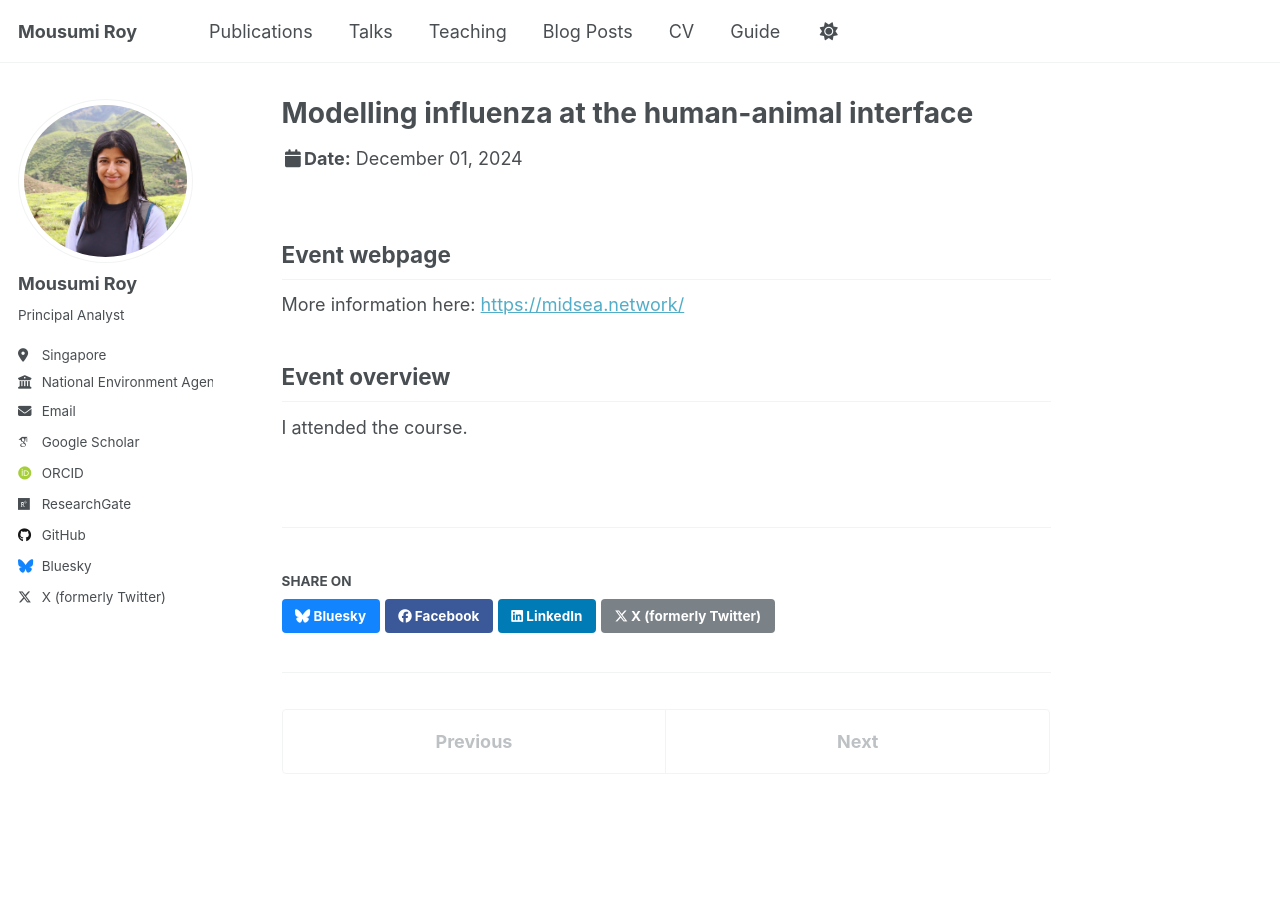
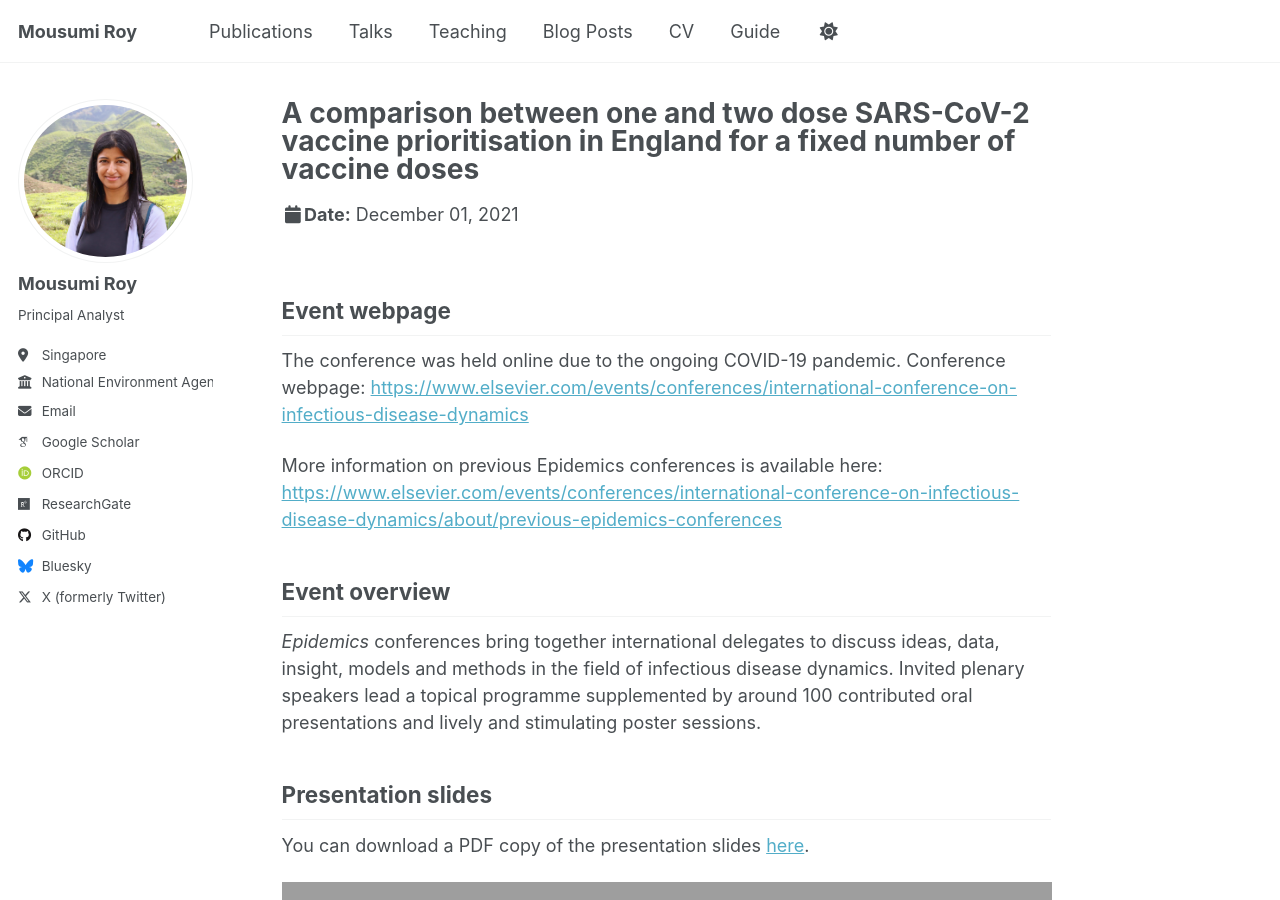
Before and after one commit to mousumi3104/mousumi3104.github.io, a Jekyll site: the page built from _talks/2024-12-01-MIDSEA.md, in a window 1280 px wide and 900 px high. Built offline with Jekyll 4.4.1, drawn with Linux system fonts in a browser that asks for light colours; some web fonts are replaced; a script that is not in the unit is left out; grey boxes are pictures that could not be loaded.

Commit message:
Update 2024-12-01-MIDSEA.md

```diff
--- a/_talks/2024-12-01-MIDSEA.md
+++ b/_talks/2024-12-01-MIDSEA.md
@@ -1,17 +1,24 @@
 ---
-title: "Modelling influenza at the human-animal interface"
+title: "A comparison between one and two dose SARS-CoV-2 vaccine prioritisation in England for a fixed number of vaccine doses"
 collection: talks
-type: "Oral presentation"
-permalink: /talks/midsea2024
-venue: "Quy Nhon"
-date: 2024-12-01
-location: "Quy Nhon, Vietnam"
+type: "Contributed talk"
+permalink: /talks/Epidemics2021
+venue: "Epidemics<sup>8</sup> - Eighth International Conference on Infectious Disease"
+date: 2021-12-01
+location: "Online conference"
 ---
 
 ## Event webpage
 
-More information here: [https://midsea.network/](https://midsea.network/){:target="_blank"}
+The conference was held online due to the ongoing COVID-19 pandemic. Conference webpage:
+[https://www.elsevier.com/events/conferences/international-conference-on-infectious-disease-dynamics](https://www.elsevier.com/events/conferences/international-conference-on-infectious-disease-dynamics){:target="_blank"}
+
+More information on previous Epidemics conferences is available here: [https://www.elsevier.com/events/conferences/international-conference-on-infectious-disease-dynamics/about/previous-epidemics-conferences](https://www.elsevier.com/events/conferences/international-conference-on-infectious-disease-dynamics/about/previous-epidemics-conferences){:target="_blank"}
 
 ## Event overview
 
-I attended the course.
+*Epidemics* conferences bring together international delegates to discuss ideas, data, insight, models and methods in the field of infectious disease dynamics. Invited plenary speakers lead a topical programme supplemented by around 100 contributed oral presentations and lively and stimulating poster sessions.
+
+## Presentation slides
+You can download a PDF copy of the presentation slides [here](/files/TalkSlides/EdHill_Epidemics2021_one_dose_two_dose_vacc_webpage.pdf){:target="_blank"}.
+<iframe src="/files/TalkSlides/EdHill_Epidemics2021_one_dose_two_dose_vacc_webpage.pdf" width="100%" height="600" frameborder="no" border="0" marginwidth="0" marginheight="0"></iframe>
```
